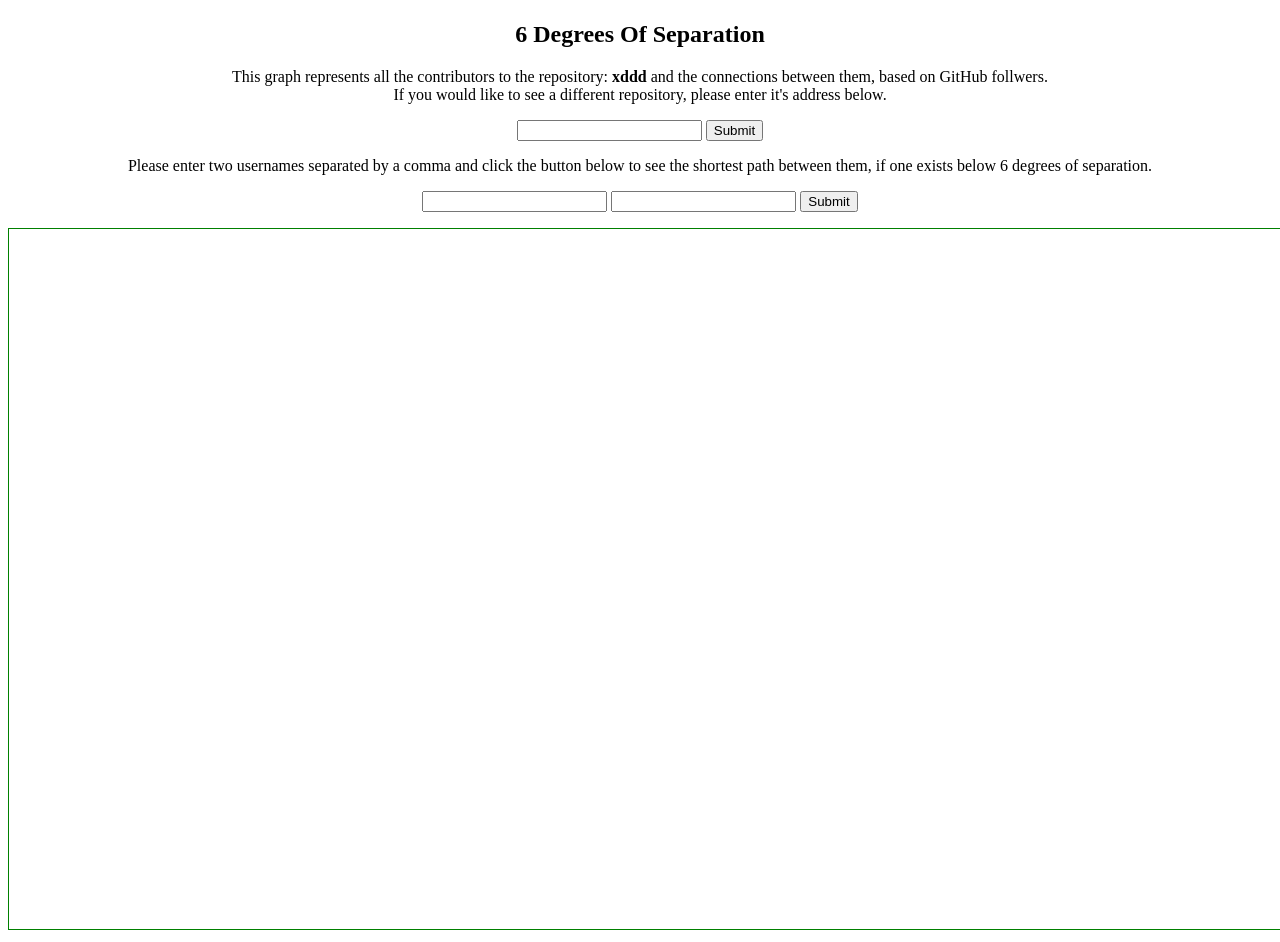
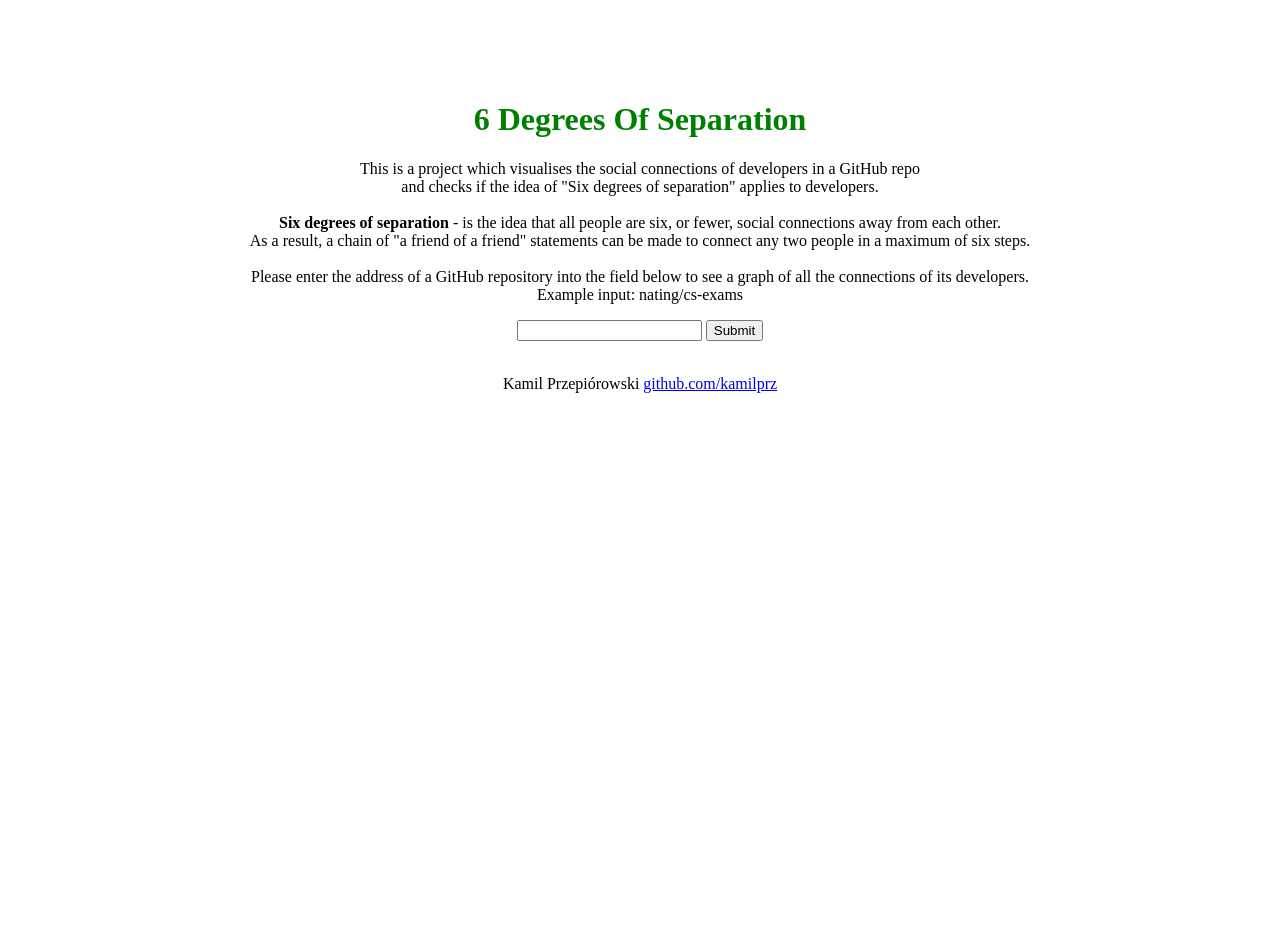
Before and after one commit to kamilprz/GitHub-API, a Flask app: page / in a window 1280 px wide; the page is wider, and only the part inside the window is pictured. After the commit the page ends 393 px from the top of that part, so only its background shows below. Run offline with Flask 2, Linux system fonts and the light colour scheme.

Commit message:
updated homePage and readme
changed text on the homePage to match its functionality. added screenshots and descriptions to readme

```diff
--- a/path.json
+++ b/path.json
@@ -1 +1 @@
-{"nodes": [{"name": "henrym2", "id": 0}, {"name": "LukeHackett12", "id": 1}], "links": [{"source": 0, "target": 1}]}
+{"nodes": [{"name": "henrym2", "id": 0}, {"name": "CHeffernan087", "id": 1}, {"name": "avieor", "id": 2}, {"name": "sasunts", "id": 3}], "links": [{"source": 0, "target": 1}, {"source": 1, "target": 2}, {"source": 2, "target": 3}]}
--- a/templates/homePage.html
+++ b/templates/homePage.html
@@ -11,38 +11,34 @@
     </style>
 </head>
 <body style="text-align:center;">
-
+    <br>
+    <br>
+    <br>
+    <br>
     <h1 style="color:green;">
-            {{repo}}
+      6 Degrees Of Separation
     </h1>
 
-    <h2>
-      6 Degrees Of Separation
-    </h2>
-
     <p>
-      This graph represents all the contributors to the repository: <b>xddd</b> and the connections between them, based on GitHub follwers. <br>
-      If you would like to see a different repository, please enter it's address below.
+      This is a project which visualises the social connections of developers in a GitHub repo <br>
+      and checks if the idea of "Six degrees of separation" applies to developers.
+      <br> <br>
+      <b>Six degrees of separation</b> - is the idea that all people are six, or fewer, social connections away from each other. <br>
+      As a result, a chain of "a friend of a friend" statements can be made to connect any two people in a maximum of six steps.
+      <br> <br>
+      Please enter the address of a GitHub repository into the field below to see a graph of all the connections
+      of its developers. <br>
+      Example input: nating/cs-exams
     </p>
     <form action="{{ url_for('index3') }}" method="post">
         <input type="text" name="repoAddress">
         <input type="submit">
     </form>
-
+    <br>
     <p>
-      Please enter two usernames separated by a comma and click the button below to see the shortest path between them, if one exists below
-      6 degrees of separation.
+      Kamil Przepiórowski
+      <a href="https://github.com/kamilprz">github.com/kamilprz</a>
     </p>
-
-    <form action="{{ url_for('index2') }}" method="post">
-        <input type="text" name="source">
-        <input type="text" name="target">
-        <input type="hidden" name="repoAddress">
-        <input type="submit">
-    </form>
-    <p></p>
-
-<svg width="1900" height="700" id="svg1" style="border:1px solid green"></svg>
 
 </body>
 </html>
```
Also changed, not shown: README.md, 5 other files.
